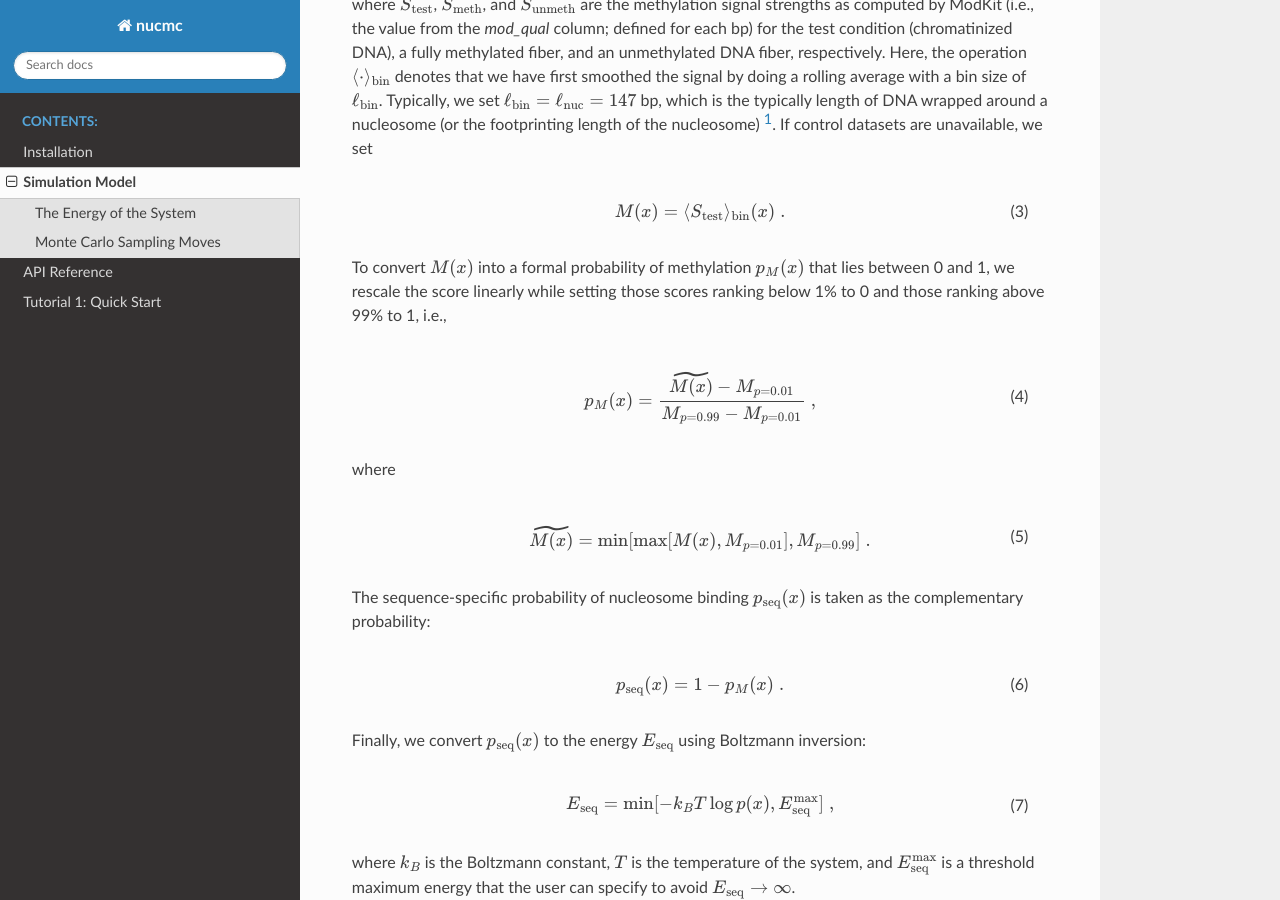
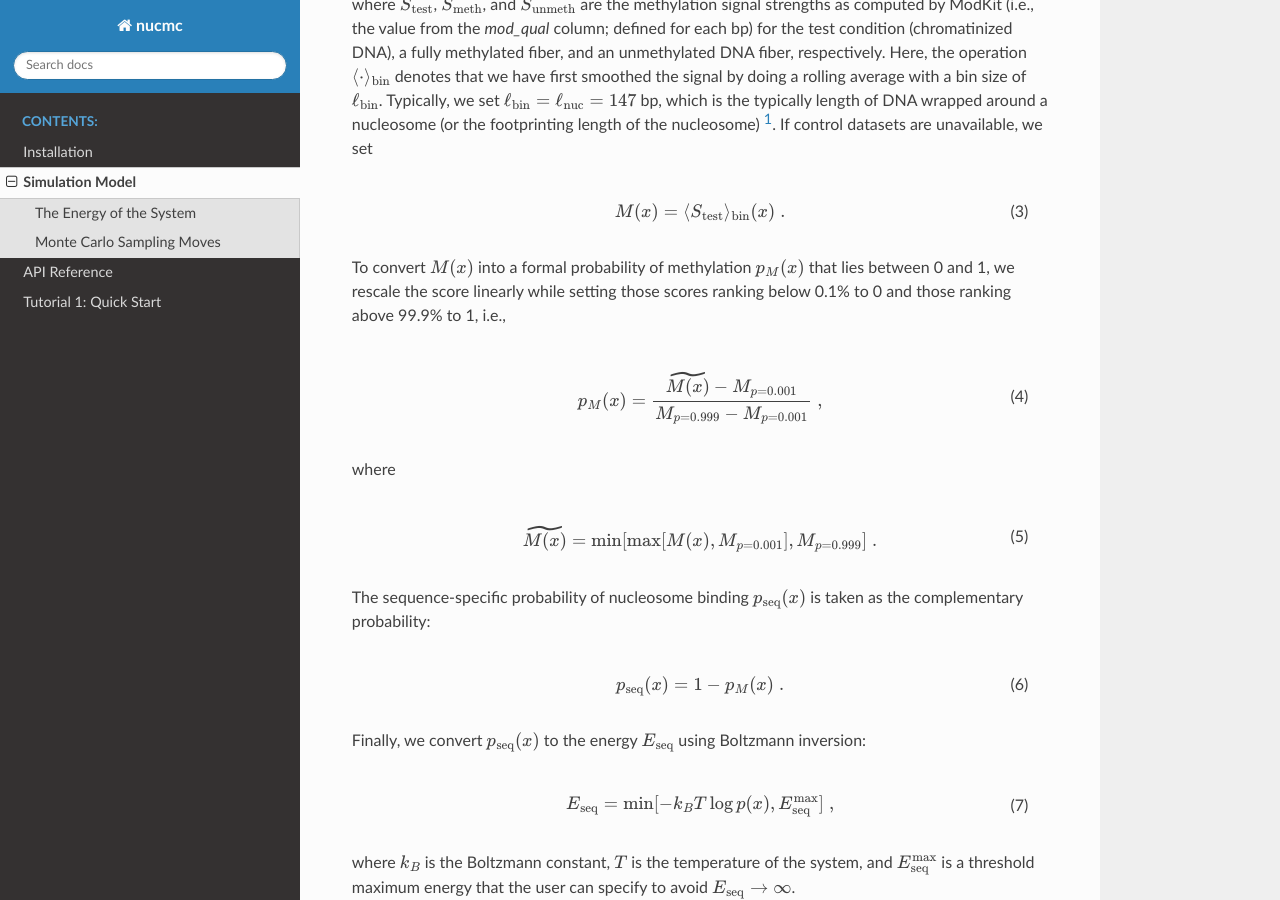
Before and after one commit to mchchiang/catella, a Sphinx documentation site: the page built from docs/source/model.rst, in a window 1280 px wide and 900 px high, scrolled down 822 px. Built offline with Sphinx 7.4.7 and the Read the Docs theme 3.1.0, drawn with Linux system fonts in a browser that asks for light colours.

Commit message:
Update description of clipping thresholds when converting methylation score to probability

```diff
--- a/docs/source/model.rst
+++ b/docs/source/model.rst
@@ -56,18 +56,18 @@ nucleosome) [#f1]_. If control datasets are unavailable, we set
 
 To convert :math:`M(x)` into a formal probability of methylation
 :math:`p_M(x)` that lies between 0 and 1, we rescale the score linearly while
-setting those scores ranking below 1% to 0 and those ranking above 99% to 1,
-i.e.,
+setting those scores ranking below 0.1% to 0 and those ranking above 99.9% to
+1, i.e.,
 
 .. math::
 
-   p_M(x) = \frac{\widetilde{M(x)} - M_{p=0.01}}{M_{p=0.99}-M_{p=0.01}} \;,
+   p_M(x) = \frac{\widetilde{M(x)} - M_{p=0.001}}{M_{p=0.999}-M_{p=0.001}} \;,
 
 where
 
 .. math::
 
-   \widetilde{M(x)} = \text{min}[\text{max}[M(x),M_{p=0.01}],M_{p=0.99}] \;.
+   \widetilde{M(x)} = \text{min}[\text{max}[M(x),M_{p=0.001}],M_{p=0.999}] \;.
 
 The sequence-specific probability of nucleosome binding
 :math:`p_{\text{seq}}(x)` is taken as the complementary probability:
```
Also changed, not shown: public/model.html (+4 -4 lines), 3 other files.
